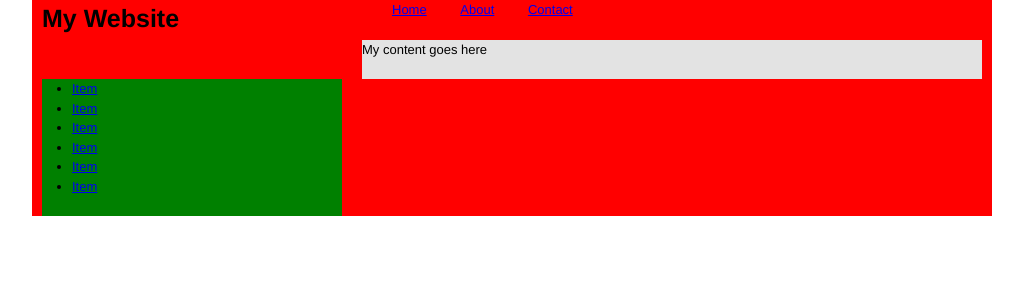
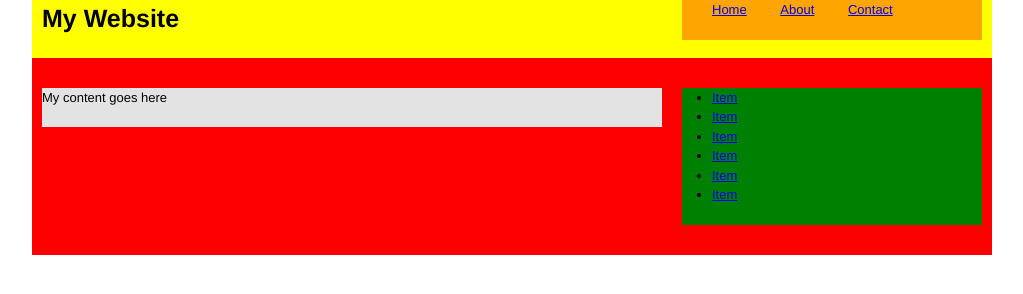
Before and after one commit to sanchit612/html5-css3-documentation, a plain HTML site: page html_css/framework_grid/index.html in a window 1280 px wide. Shown: the whole page, without its empty margins (128-1151 px from the left). Drawn offline with Linux system fonts and the light colour scheme.

```diff
--- a/html_css/framework_grid/css/style.css
+++ b/html_css/framework_grid/css/style.css
@@ -1,5 +1,9 @@
 .container_12{
   background: red;
+}
+
+nav{
+  background: orange;
 }
 
 nav li{
@@ -13,3 +17,12 @@
 .primary{
   background: #e3e3e3;
 }
+
+header{
+  background : yellow;
+}
+
+.main{
+  margin : 30px 0px;
+
+}
--- a/html_css/framework_grid/index.html
+++ b/html_css/framework_grid/index.html
@@ -12,9 +12,9 @@
 
 <body>
   <div class = "wrap container_12">
-    <header>
-      <h1 class = "grid_4"> My Website </h1>
-      <nav class = "grid_8">
+    <header class = "clearfix">
+      <h1 class = "grid_8"> My Website </h1>
+      <nav class = "grid_4">
         <ul>
           <li><a href = "#">Home</a></li>
           <li><a href = "#">About</a></li>
@@ -23,7 +23,7 @@
       </nav>
     </header>
 
-    <div class = "main">
+    <div class = "main clearfix">
       <div class ="primary grid_8">
         <p> My content goes here </p>
       </div>
--- /dev/null
+++ b/javascript/js/first.js
@@ -0,0 +1 @@
+console.log("Hello World");
--- /dev/null
+++ b/javascript/js/hello.js
@@ -0,0 +1 @@
+alert("Hello, World!!");
```
Also changed, not shown: javascript/index.html (added, +13 -0 lines).
